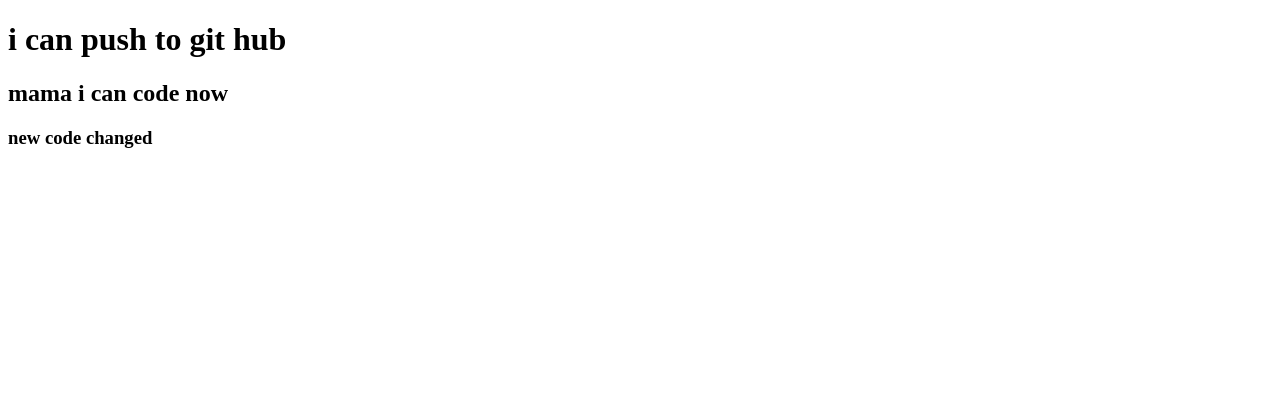
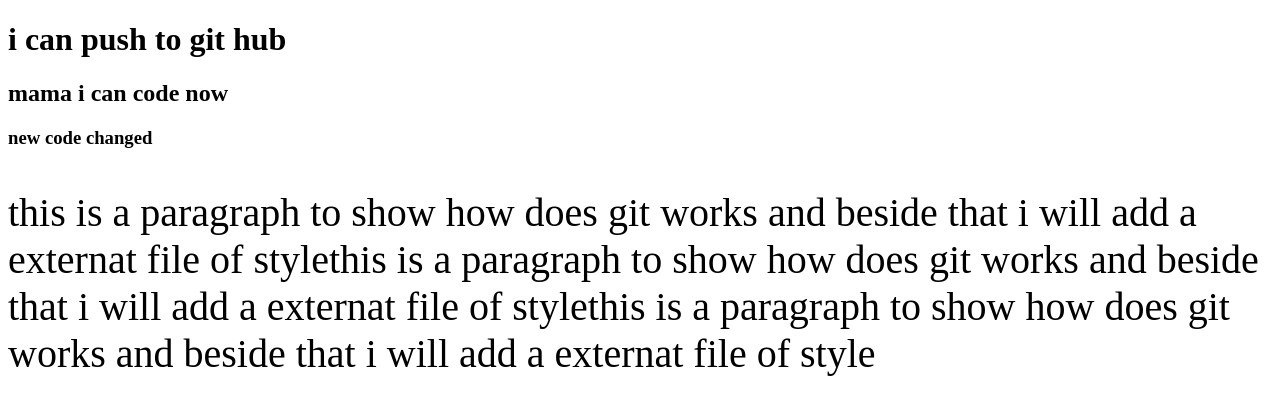
Before and after one commit to rakibabdullah97/my-first-repo, a plain HTML site: page index.html in a window 1280 px wide. Drawn offline with Linux system fonts and the light colour scheme.

Commit message:
style added

```diff
--- a/index.html
+++ b/index.html
@@ -5,6 +5,7 @@
     <meta http-equiv="X-UA-Compatible" content="IE=edge">
     <meta name="viewport" content="width=device-width, initial-scale=1.0">
     <title>My first Github Repo</title>
+    <link rel="stylesheet" href="style.css">
 </head>
 <body>
     <h1>i can push to git hub</h1>
@@ -12,6 +13,7 @@
         mama i can code now
     </h2>
     <h3>new code changed</h3>
+    <p>this is a paragraph to show how does git works and beside that i will add a externat file of stylethis is a paragraph to show how does git works and beside that i will add a externat file of stylethis is a paragraph to show how does git works and beside that i will add a externat file of style</p>
 
 </body>
 </html>
--- /dev/null
+++ b/style.css
@@ -0,0 +1,6 @@
+p{
+    color: black;
+    font-size:40px;
+    font-family: 'Times New Roman', Times, serif;
+    font-weight: 400;
+}
```
